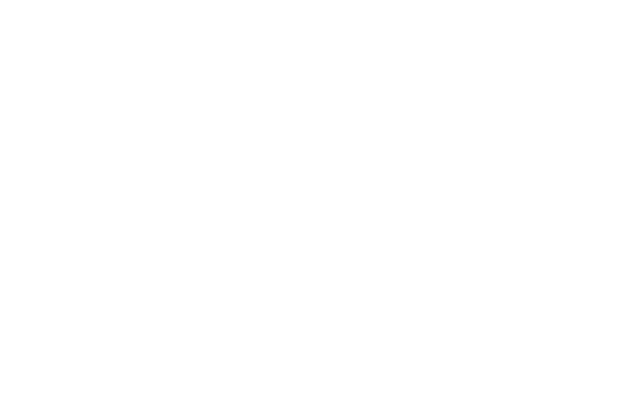
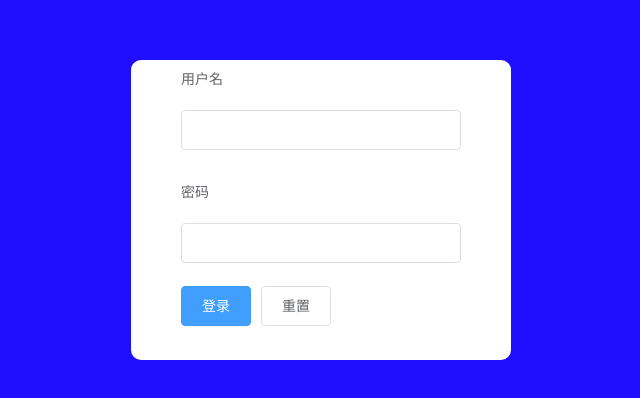
Before and after one commit to lilei19980517/shop_admin, a Vue app: page /#/login in a window 1280 px wide. Before the commit this address led to /#/. Shown: the part 190-588 px from the top of the page, without its empty margins (319-959 px from the left). Built offline with nearby package versions, Linux system fonts and the light colour scheme.

Commit message:
feat:上传数据库文件，完成登录页面逻辑以及样式

```diff
--- a/package.json
+++ b/package.json
@@ -10,6 +10,7 @@
     "build": "node build/build.js"
   },
   "dependencies": {
+    "axios": "^0.19.0",
     "element-ui": "^2.12.0",
     "vue": "^2.5.2",
     "vue-router": "^3.0.1"
--- a/src/App.vue
+++ b/src/App.vue
@@ -11,4 +11,9 @@
 </script>
 
 <style>
+#app{
+  width: 100vw;
+  height: 100vh;
+  background-color: #200eff;
+}
 </style>
--- /dev/null
+++ b/src/assets/index.css
@@ -0,0 +1,4 @@
+html,body{
+    margin: 0;
+    padding: 0;
+}
--- /dev/null
+++ b/src/components/home/Home.vue
@@ -0,0 +1,13 @@
+<template>
+    <div>这是首页</div>
+</template>
+
+<script>
+  export default {
+
+  }
+</script>
+
+<style>
+
+</style>
--- a/src/components/login/Login.vue
+++ b/src/components/login/Login.vue
@@ -1,5 +1,7 @@
 <template>
-  <div>
+  <div class="login-root">
+    <el-row>
+      <el-col>
         <el-form
           :model="loginForm"
           :rules="rules"
@@ -7,47 +9,74 @@
           class="loginForm"
           :label-position="labelPosition"
         >
-      <el-form-item label="用户名" prop="userName">
-        <el-input v-model="loginForm.userName"></el-input>
+          <el-form-item label="用户名" prop="username">
+            <el-input v-model="loginForm.username"></el-input>
           </el-form-item>
-      <el-form-item label="密码" prop="passWord">
-        <el-input v-model="loginForm.passWord"></el-input>
+          <el-form-item label="密码" prop="password">
+            <el-input type="password" v-model="loginForm.password"></el-input>
           </el-form-item>
           <el-form-item>
             <el-button type="primary" @click="submitForm">登录</el-button>
             <el-button @click="resetForm">重置</el-button>
           </el-form-item>
         </el-form>
+      </el-col>
+    </el-row>
   </div>
 </template>
 
 <script>
+// 导入axios
+import axios from 'axios'
+
 export default {
   data() {
     return {
       labelPosition: "top",
       loginForm: {
-        userName: "",
-        passWord: ""
+        username: "",
+        password: ""
       },
       rules: {
         userName: [
           { required: true, message: "请输入用户名", trigger: "blur" },
-          { min: 6, max: 16, message: "长度在 6 到 16 个字符", trigger: "blur" }
+          { min: 2, max: 16, message: "长度在 3 到 16 个字符", trigger: "blur" }
         ],
         passWord: [
           { required: true, message: "请输入密码", trigger: "change" },
-          { min: 8, max: 16, message: "长度在 8 到 16 个字符" }
+          { min: 3, max: 16, message: "长度在 3 到 16 个字符" }
         ],
       }
     };
   },
   methods: {
+    // 登录功能实现
+    login() {
+      // 接口地址http://localhost:8888/api/private/v1/login
+      axios
+        .post('http://localhost:8888/api/private/v1/login', this.loginForm)
+        .then(res => {
+          const { data, meta } = res.data
+          console.log(data)
+          if(meta.status === 200){
+            console.log("登录成功")
+            this.$router.push('./home')
+          }else {
+            // ui库提供的消息提示方法
+            this.$message({
+              type: 'error',
+              message: meta.msg,
+              duration: 1000
+            })
+          }
+        })
+    },
     submitForm() {
       // validate是ui库提供的验证表单方法
       this.$refs.loginForm.validate(valid => {
         if (valid) {
           alert('submit!')
+          this.login()
         }else {
           console.log('error submit!')
         }
@@ -62,4 +91,18 @@
 </script>
 
 <style>
+.login-root{
+  position: absolute;
+  top: calc((100vh - 300px)/2);
+  left: calc((100vw - 380px)/2);
+  width: 380px;
+  height: 300px;
+  background-color: #fff;
+  border-radius: 10px;
+}
+.el-row{
+  width: 280px;
+  height: 300px;
+  margin: auto;
+}
 </style>
--- a/src/main.js
+++ b/src/main.js
@@ -1,6 +1,7 @@
 import Vue from 'vue'
 import App from './App'
 import router from './router'
+import '@/assets/index.css'
 // 导入elementui-js
 import ElementUI from 'element-ui'
 // 导入elementui-css
```
Also changed, not shown: src/router/index.js (+3 -4 lines), 1 other file (tests, documents, lock files or other folders). Lines whose indentation alone changed are shown as unchanged.
